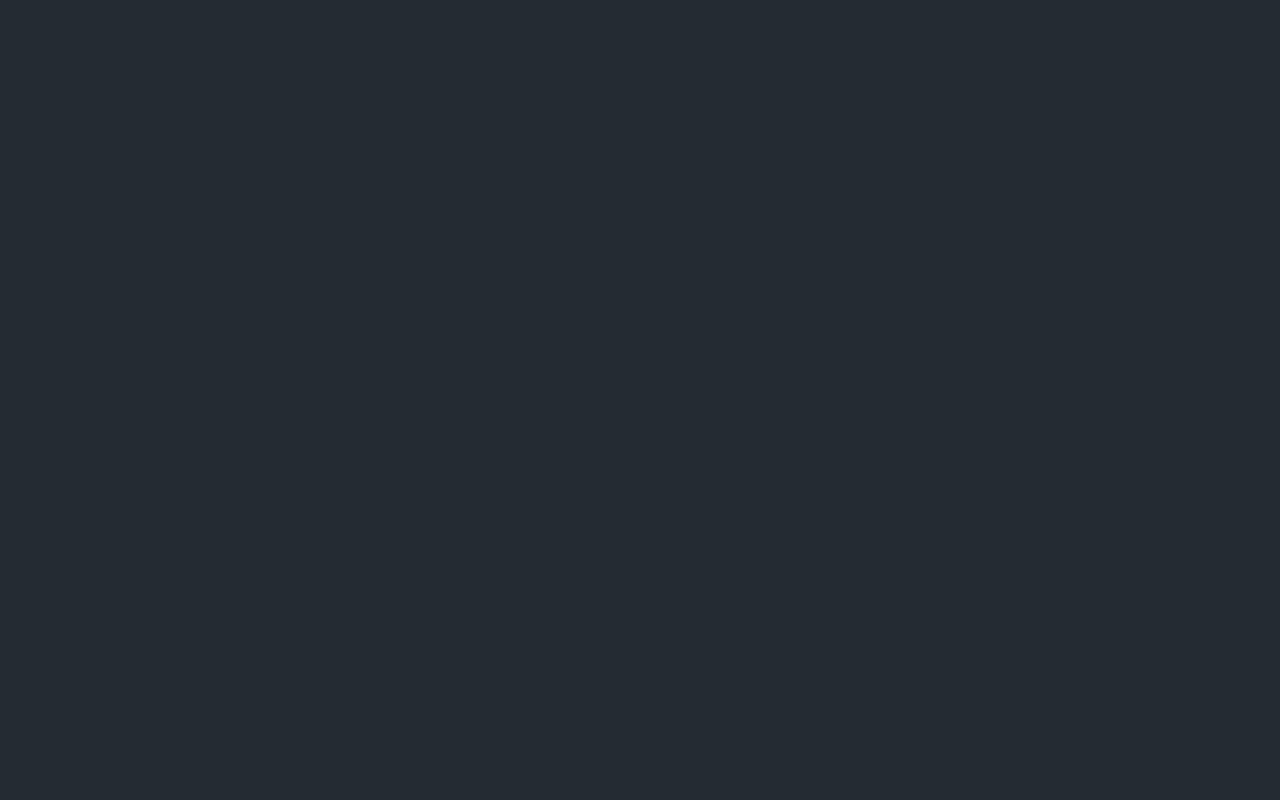
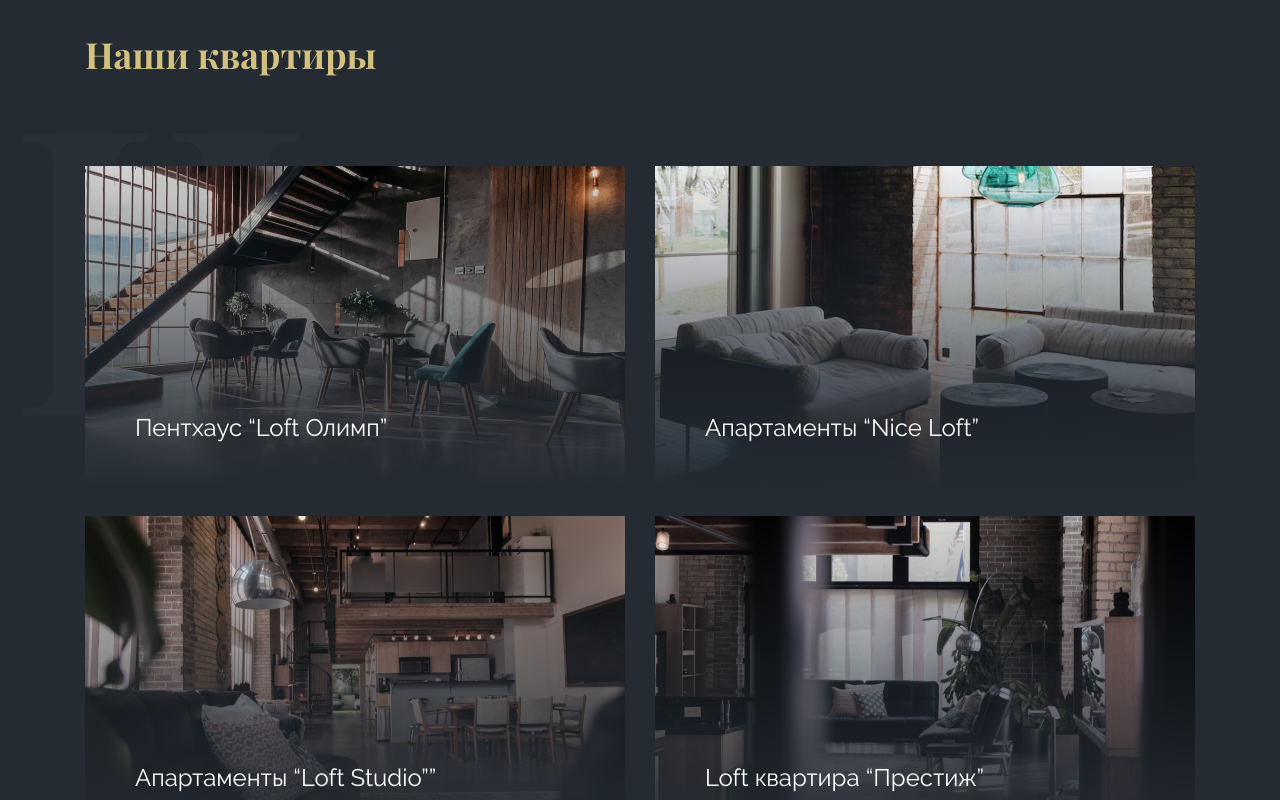
Before and after one commit to ZaitsevYurii/loftHouse--landing, a website: page src/index.html in a window 1280 px wide. Drawn offline with nearby package versions, Linux system fonts and the light colour scheme; files that its build step writes are made by us from their sources; files whose address does not match are found by name.

Commit message:
rooms adaptive +

```diff
--- a/src/html/sections/rooms.html
+++ b/src/html/sections/rooms.html
@@ -1,4 +1,4 @@
-<section class="rooms none">
+<section class="rooms">
    <div class="container">
       <h2 class="rooms__title secondary-title">Наши квартиры</h2>
       <ul class="rooms__cards">
--- a/src/scss/base/_mixins.scss
+++ b/src/scss/base/_mixins.scss
@@ -41,7 +41,7 @@
 }
 
 @mixin laptop {
-	@media screen and (max-width: 992px) {
+	@media screen and (max-width: 959px) {
 		@content;
 	}
 }
--- a/src/scss/sections/_rooms.scss
+++ b/src/scss/sections/_rooms.scss
@@ -20,12 +20,21 @@
 
    &__title {
       margin-bottom: 88px;
+
+      @include tablets {
+         margin-bottom: 44px;
+         font-size: 26px;
+      }
    }
 
    &__cards {
       display: grid;
       grid-template-columns: repeat(2, 1fr);
       grid-gap: 30px;
+
+      @include desktop {
+         grid-template-columns: repeat(auto-fit, minmax(290px, 1fr));
+      }
    }
 
    &__card {
@@ -64,6 +73,13 @@
       position: absolute;
       left: 50px;
       bottom: 44px;
+
+      @include tablets {
+         font-size: 16px;
+         line-height: 1.1;
+         left: 20px;
+         bottom: 15px;
+      }
    }
 }
 
```
Also changed, not shown: dist/css/style.css, dist/css/style.min.css, dist/img/stack/sprite.stack.html, dist/index.html.
